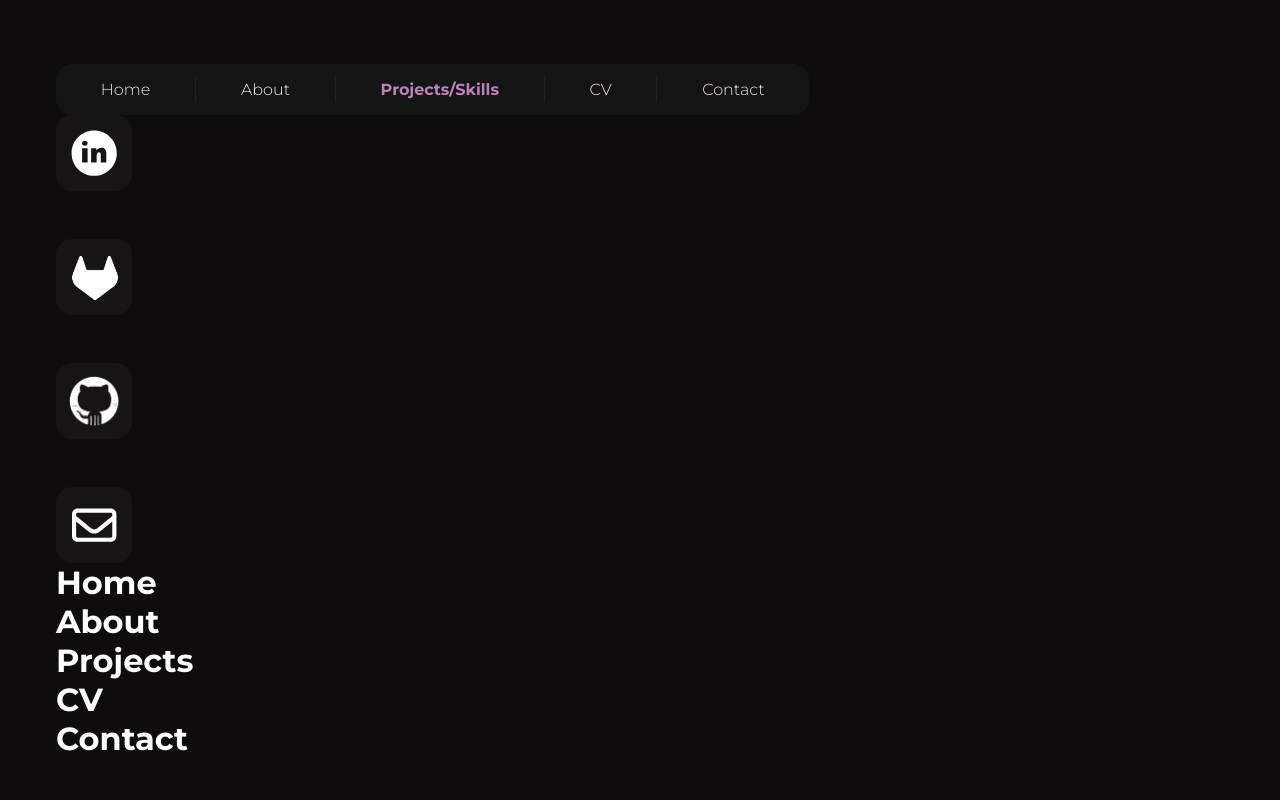
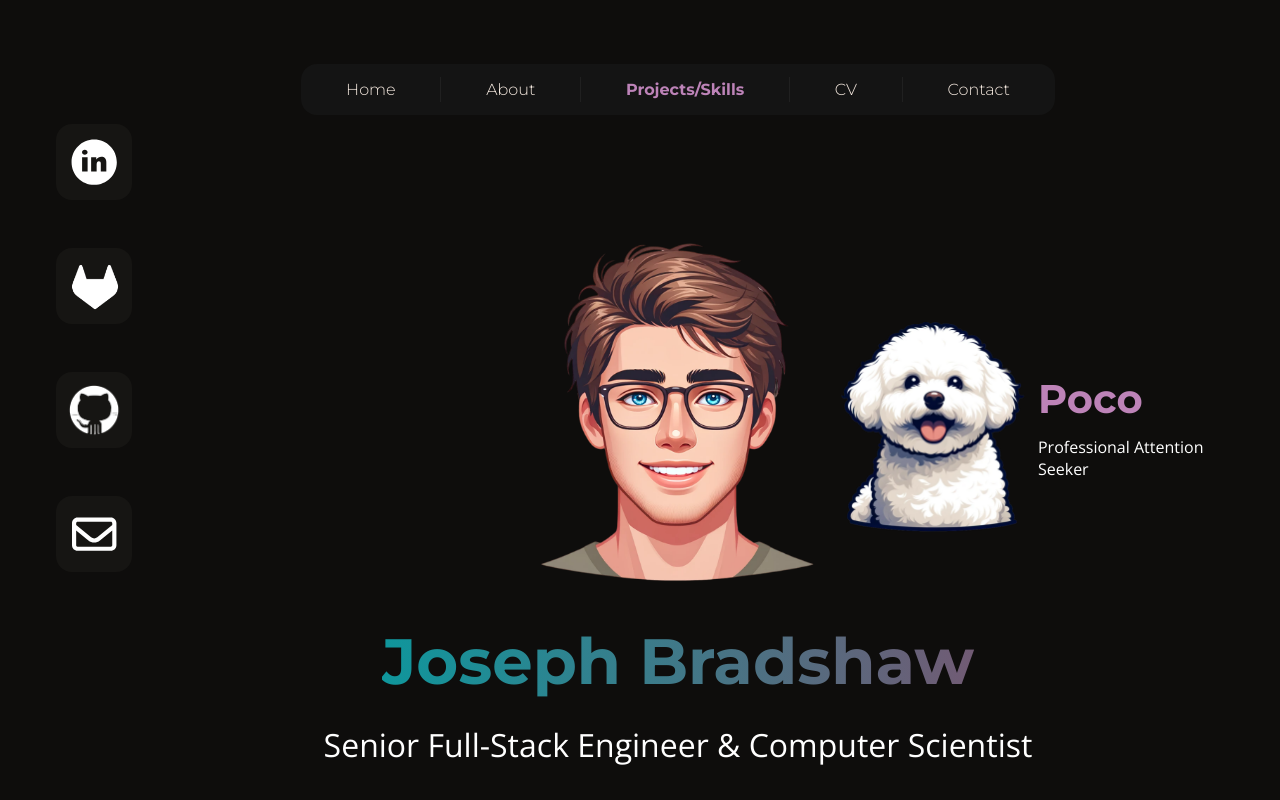
Before and after one commit to Joseph-D-Bradshaw/personal-site, a Next.js app: page / in a window 1280 px wide. Shown: the top 800 px of the page. Built offline with nearby package versions, Linux system fonts and the light colour scheme.

Commit message:
Added intro component and rough home section

```diff
--- a/src/app/components/Badges/Badges.tsx
+++ b/src/app/components/Badges/Badges.tsx
@@ -1,9 +1,10 @@
+import { CSSProperties } from "react";
 import Badge from "./Badge";
 import styles from "./Badges.module.css";
 
-export default function Badges() {
+export default function Badges({ style }: { style?: CSSProperties }) {
   return (
-    <div className={`${styles.badgesContainer}`}>
+    <div style={style} className={`${styles.badgesContainer}`}>
       <Badge iconType="linkedin" />
       <Badge iconType="gitlab" />
       <Badge iconType="github" />
--- a/src/app/components/Button/Button.tsx
+++ b/src/app/components/Button/Button.tsx
@@ -1,7 +1,7 @@
 import styles from "./Button.module.css";
 
 // TODO: Animate effect like on Figma
-export default function Button({ text, mode = "dark" }: { text: string; mode: "dark" | "light" }) {
+export default function Button({ text, mode = "dark" }: { text: string; mode?: "dark" | "light" }) {
   const buttonClass = mode === "dark" ? styles.buttonDark : styles.buttonLight;
 
   return <a className={`${styles.button} ${buttonClass}`}>{text}</a>;
--- /dev/null
+++ b/src/app/page.module.css
@@ -0,0 +1,10 @@
+.grid {
+  display: grid;
+  grid-template-areas:
+    "nav"
+    "home"
+    "about"
+    "projects"
+    "cv"
+    "contact";
+}
--- a/src/app/page.tsx
+++ b/src/app/page.tsx
@@ -6,16 +6,22 @@ import CV from "./sections/CV";
 import Contact from "./sections/Contact";
 import Home from "./sections/Home";
 
+import styles from "./page.module.css";
+
 export default function App() {
   return (
-    <main>
-      <Navbar />
-      <Badges />
-      <Home />
-      <About />
-      <Projects />
-      <CV />
-      <Contact />
-    </main>
+    <>
+      <Badges style={{ float: "left", marginTop: 60 }} />
+      <main className={styles.grid}>
+        <div style={{ display: "flex", justifyContent: "center", gridArea: "nav" }}>
+          <Navbar />
+        </div>
+        <Home gridArea="home" />
+        <About gridArea="about" />
+        <Projects gridArea="projects" />
+        <CV gridArea="cv" />
+        <Contact gridArea="contact" />
+      </main>
+    </>
   );
 }
--- a/src/app/sections/About.tsx
+++ b/src/app/sections/About.tsx
@@ -1,3 +1,5 @@
-export default function About() {
-  return <h1>About</h1>;
+import { GridArea } from "./types";
+
+export default function About({ gridArea }: { gridArea: GridArea }) {
+  return <h1 style={{ gridArea: gridArea }}>About</h1>;
 }
--- a/src/app/sections/CV.tsx
+++ b/src/app/sections/CV.tsx
@@ -1,3 +1,5 @@
-export default function CV() {
-  return <h1>CV</h1>;
+import { GridArea } from "./types";
+
+export default function CV({ gridArea }: { gridArea: GridArea }) {
+  return <h1 style={{ gridArea: gridArea }}>CV</h1>;
 }
--- a/src/app/sections/Contact.tsx
+++ b/src/app/sections/Contact.tsx
@@ -1,3 +1,5 @@
-export default function Contact() {
-  return <h1>Contact</h1>;
+import { GridArea } from "./types";
+
+export default function Contact({ gridArea }: { gridArea: GridArea }) {
+  return <h1 style={{ gridArea: gridArea }}>Contact</h1>;
 }
--- a/src/app/sections/Home.tsx
+++ b/src/app/sections/Home.tsx
@@ -1,3 +1,29 @@
-export default function Home() {
-  return <h1>Home</h1>;
+import Button from "../components/Button/Button";
+import CompanyBar from "../components/CompanyBar/CompanyBar";
+import MeAndPoco from "../components/MeAndPoco/MeAndPoco";
+import { GridArea } from "./types";
+
+export default function Home({ gridArea }: { gridArea: GridArea }) {
+  return (
+    <div
+      style={{
+        gridArea: gridArea,
+        display: "flex",
+        flexDirection: "column",
+        gap: "5rem",
+        alignItems: "center",
+        margin: "120px 0",
+      }}
+    >
+      <MeAndPoco />
+      <div style={{ display: "flex", gap: "1.5rem" }}>
+        <Button text="See my work" />
+        <Button text="Who am I?" />
+      </div>
+
+      <div style={{ width: "100%", height: 1, backgroundColor: "grey" }}></div>
+      <CompanyBar />
+      <div style={{ width: "100%", height: 1, backgroundColor: "grey" }}></div>
+    </div>
+  );
 }
--- a/src/app/sections/Projects.tsx
+++ b/src/app/sections/Projects.tsx
@@ -1,3 +1,5 @@
-export default function Projects() {
-  return <h1>Projects</h1>;
+import { GridArea } from "./types";
+
+export default function Projects({ gridArea }: { gridArea: GridArea }) {
+  return <h1 style={{ gridArea: gridArea }}>Projects</h1>;
 }
--- /dev/null
+++ b/src/app/sections/types.ts
@@ -0,0 +1 @@
+export type GridArea = "home" | "about" | "projects" | "cv" | "contact";
```
Also changed, not shown: src/app/components/Intro/Intro.module.css (+13 -5 lines).
